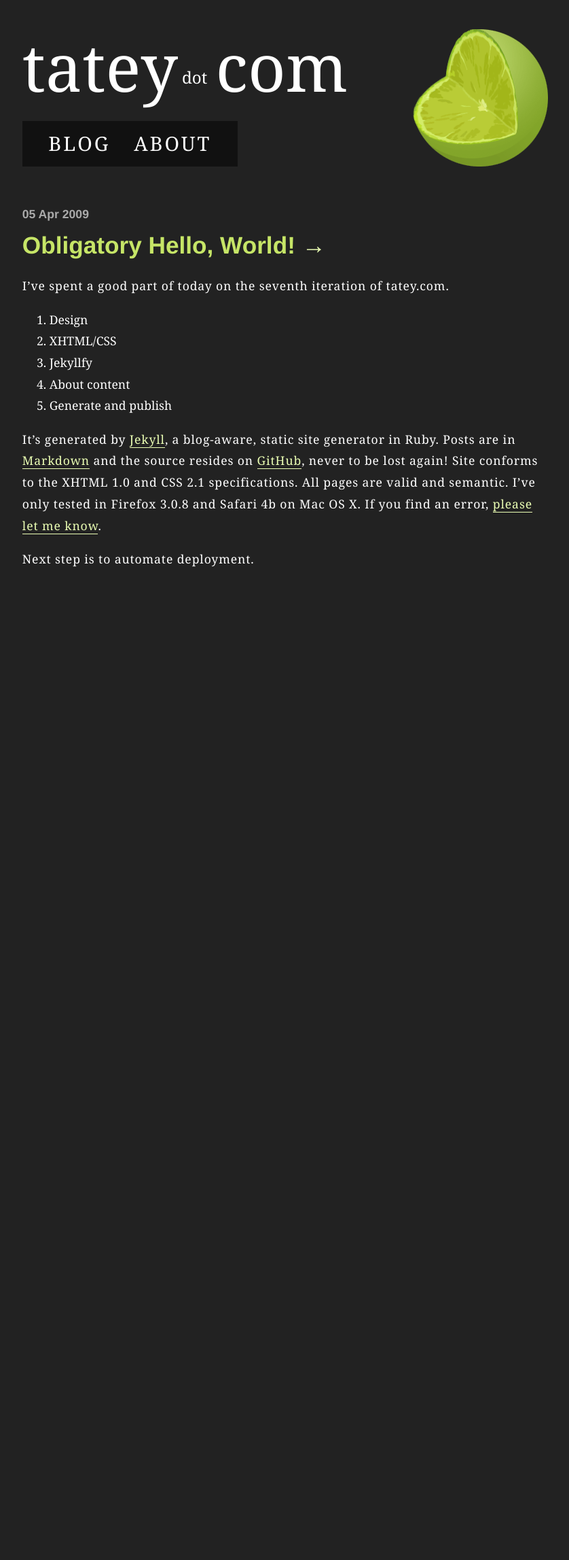
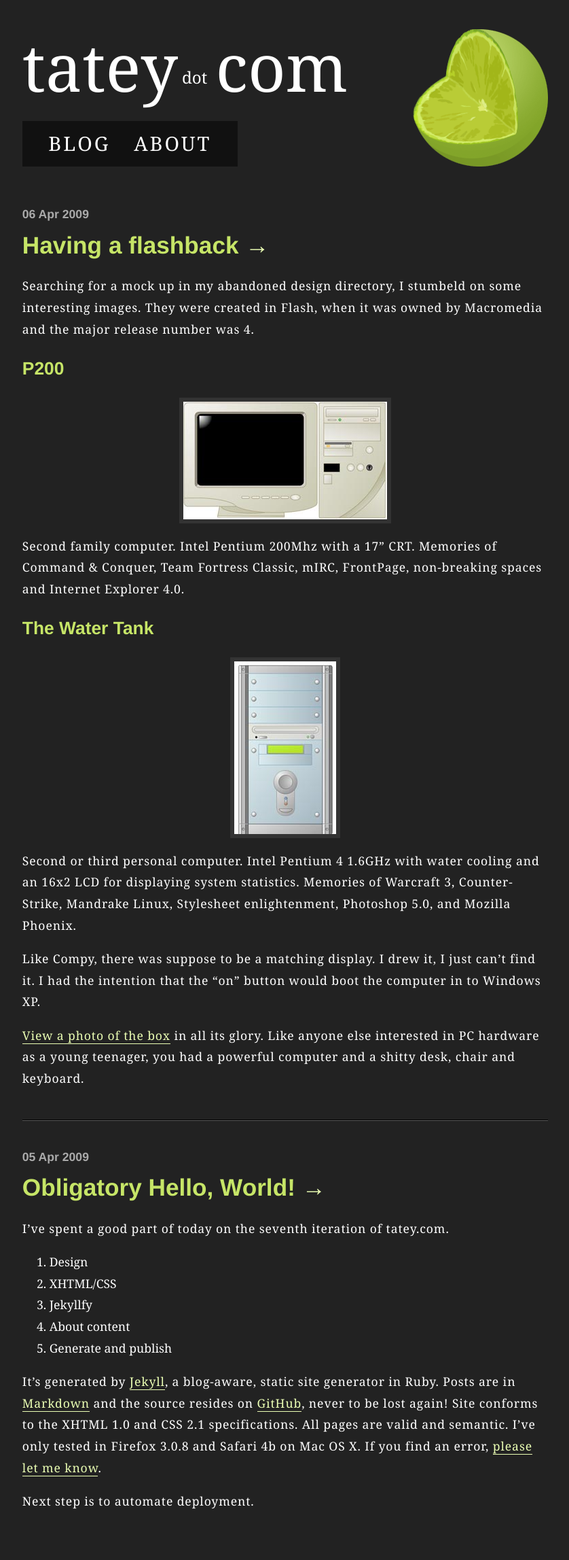
Before and after one commit to tatey/tatey.com, a Jekyll site: the page built from index.html, in a window 1280 px wide. Shown: the whole page at 68% size, without its empty margins (220-1058 px from the left). Built offline with Jekyll 4.4.1, drawn with Linux system fonts in a browser that asks for light colours; before the commit the page ends 909 px from its top, so only the background shows below that.

Commit message:
New post: 2009-04-06-having-a-flashback

```diff
--- a/_layouts/post.html
+++ b/_layouts/post.html
@@ -5,4 +5,6 @@ layout: default
 <div class="post_date">{{ page.date | date_to_string }}</div>
 <h2>{{ page.title }}</h2>
 
-{{ content }}
+<div class="post">
+  {{ content }}
+</div>
--- /dev/null
+++ b/_posts/2009-04-06-having-a-flashback.markdown
@@ -0,0 +1,22 @@
+---
+layout: post
+title: Having a flashback
+---
+
+Searching for a mock up in my abandoned design directory, I stumbeld on some interesting images. They were created in Flash, when it was owned by Macromedia and the major release number was 4.
+
+### P200
+
+[![P200](/images/posts/2009-04-06-having-a-flashback/p200_thumb.jpg)](/images/posts/2009-04-06-having-a-flashback/p200.jpg)
+
+Second family computer. Intel Pentium 200Mhz with a 17" CRT. Memories of Command & Conquer, Team Fortress Classic, mIRC, FrontPage, non-breaking spaces and Internet Explorer 4.0.
+
+### The Water Tank
+
+[![The Water Tank](/images/posts/2009-04-06-having-a-flashback/the_water_tower_thumb.jpg)](/images/posts/2009-04-06-having-a-flashback/the_water_tower.jpg)
+
+Second or third personal computer. Intel Pentium 4 1.6GHz with water cooling and an 16x2 LCD for displaying system statistics. Memories of Warcraft 3, Counter-Strike, Mandrake Linux, Stylesheet enlightenment, Photoshop 5.0, and Mozilla Phoenix.
+
+Like Compy, there was suppose to be a matching display. I drew it, I just can't find it. I had the intention that the "on" button would boot the computer in to Windows XP.
+
+[View a photo of the box](/images/posts/2009-04-06-having-a-flashback/the_water_tower_photo.jpg) in all its glory. Like anyone else interested in PC hardware as a young teenager, you had a powerful computer and a shitty desk, chair and keyboard.
--- a/index.html
+++ b/index.html
@@ -7,9 +7,11 @@ title: Blog
   <div class="post_date">{{ post.date | date_to_string }}</div>
   <h2>{{ post.title }} <a href="{{ post.url }}" title="[Permalink] {{ post.title }}" style="border: none;">&rarr;</a></h2>
 
+  <div class="post">
     {{ post.content }}
 
     {% if post != site.posts.last %}
       <hr/>
     {% endif %}
+  </div>
 {% endfor %}
--- a/stylesheets/screen.css
+++ b/stylesheets/screen.css
@@ -189,6 +189,12 @@ ul.images
     margin-bottom: 1.5em;
   }
 
+div.post img
+{
+  display: block;
+  margin: 0 auto;
+}
+
 /* Other */
 
 div.post_date
```
Also changed, not shown: _layouts/default.html (indentation only), images/posts/2009-04-06-having-a-flashback/p200.jpg (added), images/posts/2009-04-06-having-a-flashback/p200_thumb.jpg (added), images/posts/2009-04-06-having-a-flashback/the_water_tower.jpg (added), images/posts/2009-04-06-having-a-flashback/the_water_tower_photo.jpg (added), images/posts/2009-04-06-having-a-flashback/the_water_tower_thumb.jpg (added). Lines whose indentation alone changed are shown as unchanged.
